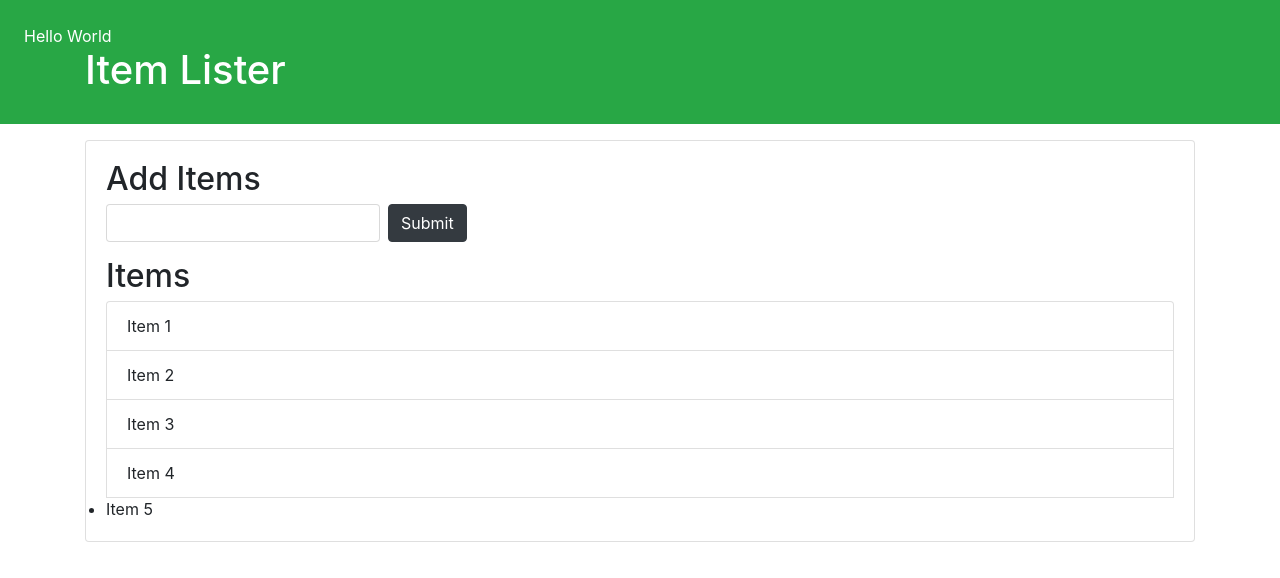
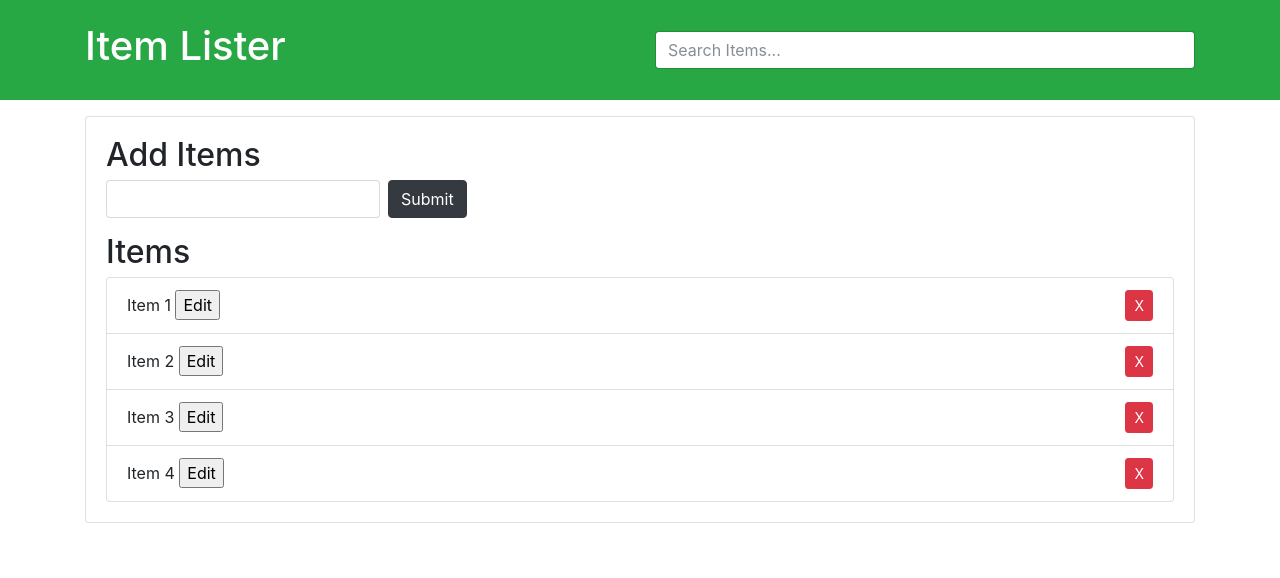
Before and after one commit to KB1998BH/gitaddlistand-color, a plain HTML site: page index.html in a window 1280 px wide. Drawn offline with nearby package versions, Linux system fonts and the light colour scheme.

Commit message:
delete button remove for newly created li

```diff
--- a/dom.js
+++ b/dom.js
@@ -99,23 +99,38 @@
 
 
 ////////////////----Now go head and add HEllo word before Item Lister-------/////////
-// Select the first header element inside the container element
-const firstListItem = document.querySelector("header .container");
+// // Select the first header element inside the container element
+// const firstListItem = document.querySelector("header .container");
 
-// Create a new text node with the text "Hello World"
-const helloWorldText = document.createTextNode("Hello World");
+// // Create a new text node with the text "Hello World"
+// const helloWorldText = document.createTextNode("HEllo");
 
-// Insert the new text node before the selected item-lister
-firstListItem.parentNode.insertBefore(helloWorldText, firstListItem);
+// // Insert the new text node before the selected item-lister
+// firstListItem.parentNode.insertBefore(helloWorldText, firstListItem);
 
 
-////////----Now go head and add HEllo word before Item 1-----//////////
+// ////////----Now go head and add HEllo word before Item 1-----//////////
 
-// Select the first <li> element inside the <ul> element with the ID "myList"
-const firstListItem2= document.querySelector("ul#items li:first-child");
+// // Select the first <li> element inside the <ul> element with the ID "myList"
+// const firstListItem2= document.querySelector("ul#items li:first-child");
 
-// Create a new text node with the text "Hello World"
-const helloWorldText2 = document.createTextNode("Hello World");
+// // Create a new text node with the text "Hello World"
+// const helloWorldText2 = document.createTextNode("HEllo");
 
-// Insert the new text node before the selected <li> element
-firstListItem.parentNode.insertBefore(helloWorldText2, firstListItem2);
+// // Insert the new text node before the selected <li> element
+// firstListItem.parentNode.insertBefore(helloWorldText2, firstListItem2);
+
+
+//On clicking the delete button we should be able to remove the newly created li tag
+//function removeitem
+//delete event
+itemList.addEventListener('click', removeItem);
+function removeItem(e){
+    if(e.target.classList.contains('delete')){
+        if(confirm('Are you sure?')){
+            var li = e.target.parentElement;
+            itemList.removeChild(li);
+
+        }
+    }
+}
--- a/index.html
+++ b/index.html
@@ -8,7 +8,7 @@
   <title>Item Lister</title>
 </head>
 <body>
-  <header id="main-header" class="bg-success text-white p-4 mb-3">
+  <!-- <header id="main-header" class="bg-success text-white p-4 mb-3">
     <div class="container">
       <h1 id="header-title">Item Lister <span style="display:none">123</span></h1>
     </div>
@@ -29,7 +29,37 @@
       <li class = "list-group-item-add">Item 5</li>
     </ul>
    </div>
-  </div>
+  </div> -->
+  <header id="main-header" class="bg-success text-white p-4 mb-3">
+    <div class="container">
+      <div class="row">
+        <div class="col-md-6">
+            <h1 id="header-title">Item Lister</h1>
+        </div>
+        <div class="col-md-6 align-self-center">
+            <input type="text" class="form-control" id="filter" placeholder="Search Items...">
+        </div>
+      </div>
+    </div>
+  </header>
+  <div class="container">
+   <div id="main" class="card card-body">
+    <h2 class="title">Add Items</h2>
+    <form id="addForm" class="form-inline mb-3">
+      <input type="text" class="form-control mr-2" id="item">
+      <input type="submit" class="btn btn-dark" value="Submit">
+    </form>
+    <h2 class="title">Items</h2>
+    <ul id="items" class="list-group">
+        <!-- Now add an edit button next to the delete icon.[Dont have to build the Edit  functionality, just add the button] -->
+      <li class="list-group-item">Item 1 <button class="btn btn-danger btn-sm float-right delete">X</button> <button class="edit-btn">Edit</button></li>
+      <li class="list-group-item">Item 2 <button class="btn btn-danger btn-sm float-right delete">X</button><button class="edit-btn">Edit</button></li>
+      <li class="list-group-item">Item 3 <button class="btn btn-danger btn-sm float-right delete">X</button><button class="edit-btn">Edit</button></li>
+      <li class="list-group-item">Item 4 <button class="btn btn-danger btn-sm float-right delete">X</button><button class="edit-btn">Edit</button></li>
+    </ul>
+
 <script src="dom.js"></script>
+</div>
+</div>
 </body>
 </html>
```
